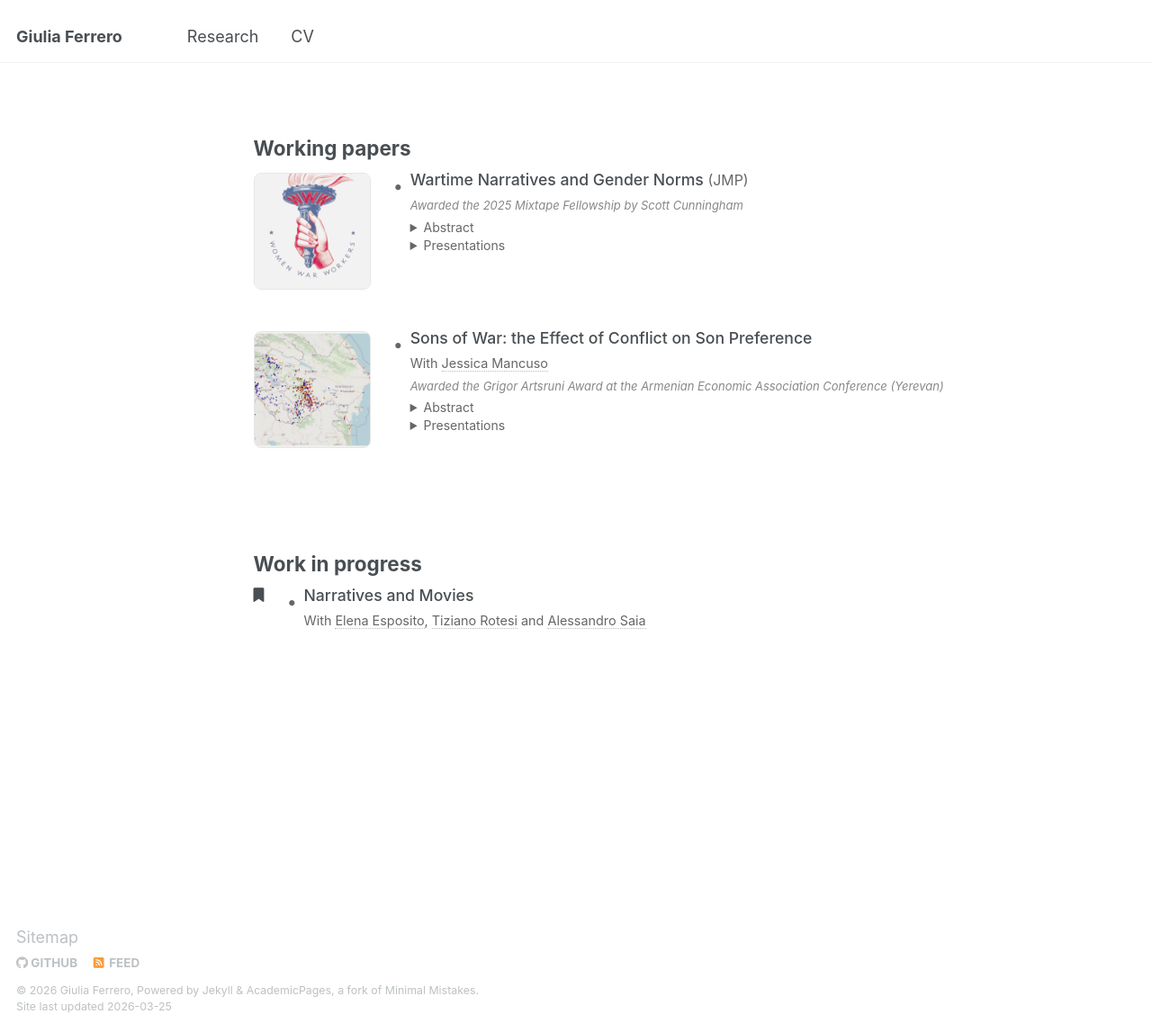
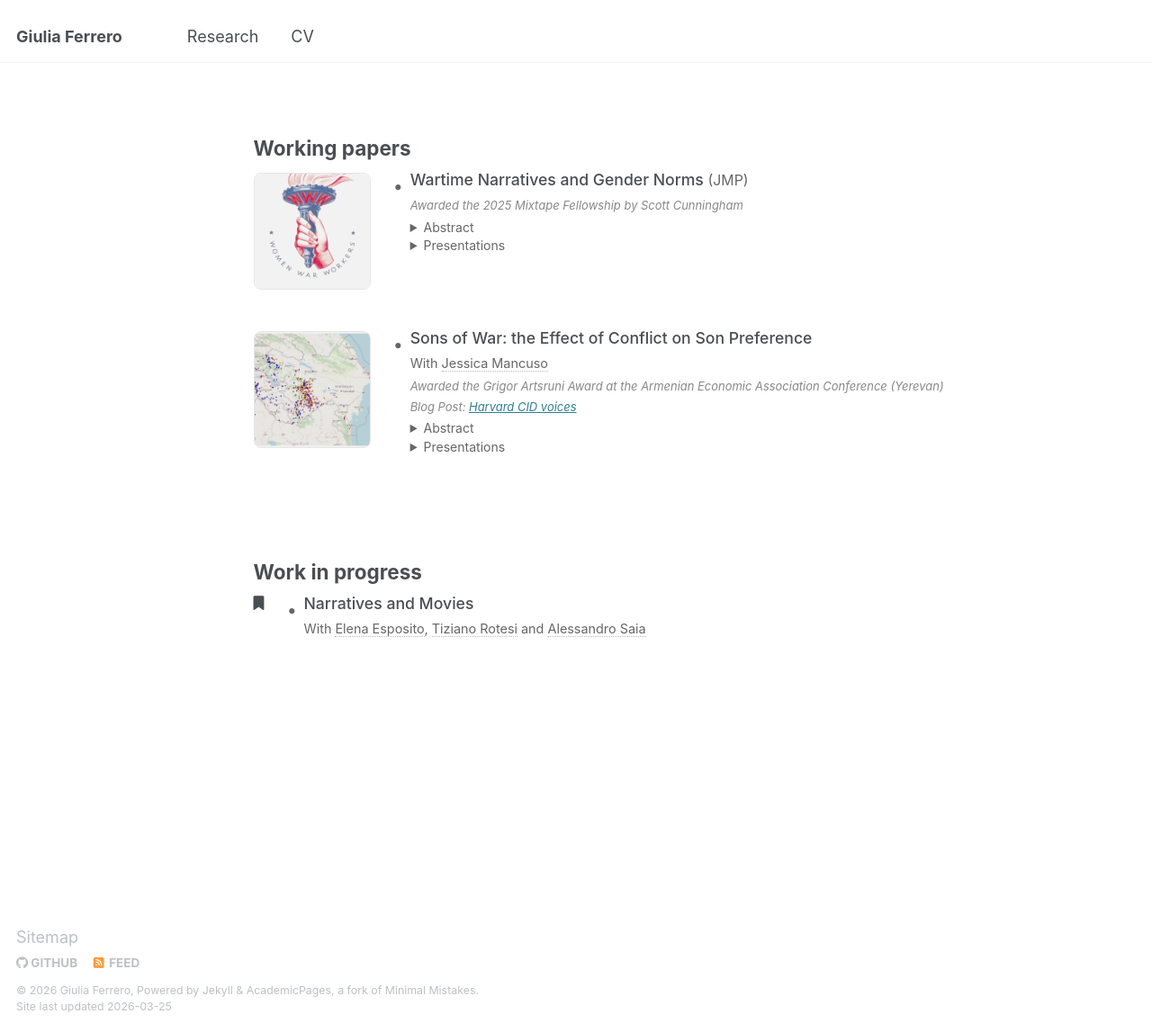
Before and after one commit to giuliferrero/giuliferrero.github.io, a Jekyll site: the page built from _pages/publications.md, in a window 1280 px wide and 1147 px high. Shown: the whole window at 90% size. Built offline with Jekyll 4.4.1, drawn with Linux system fonts in a browser that asks for light colours.

Commit message:
Update publications.md

```diff
--- a/_pages/publications.md
+++ b/_pages/publications.md
@@ -48,7 +48,7 @@ author_profile: false
 
   <details>
     <summary>Presentations</summary>
-    <p>Graduate Workshop in Economic History at Harvard University, Third Political Economy CCA-Cornell-Bocconi Winter Workshop (poster)</p>
+    <p>Graduate Workshop in Economic History at Harvard University, Harvard CID Research Xchange, Third Political Economy CCA-Cornell-Bocconi Winter Workshop (poster)</p>
   </details>
 
   </div>
@@ -74,6 +74,10 @@ author_profile: false
 
  <p class="venue">
     Awarded the Grigor Artsruni Award at the Armenian Economic Association Conference (Yerevan)
+  </p>
+
+  <p class="venue">
+    Blog Post: <a href="https://www.hks.harvard.edu/centers/cid/voices/sons-war-how-ethnic-violence-strengthened-son-preference" target="_blank" rel="noopener">Harvard CID voices</a>
   </p>
 
   <details>
```
